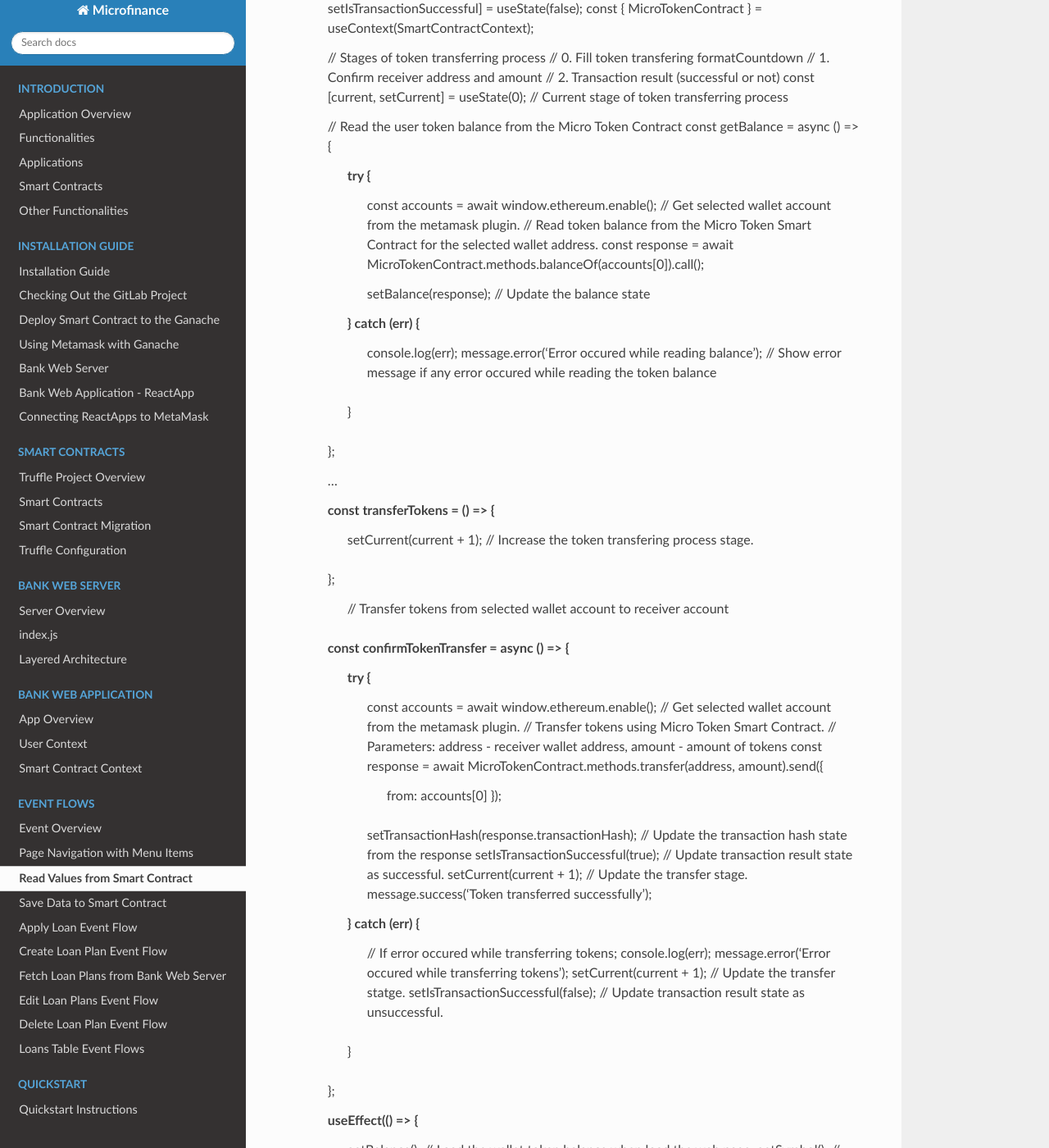
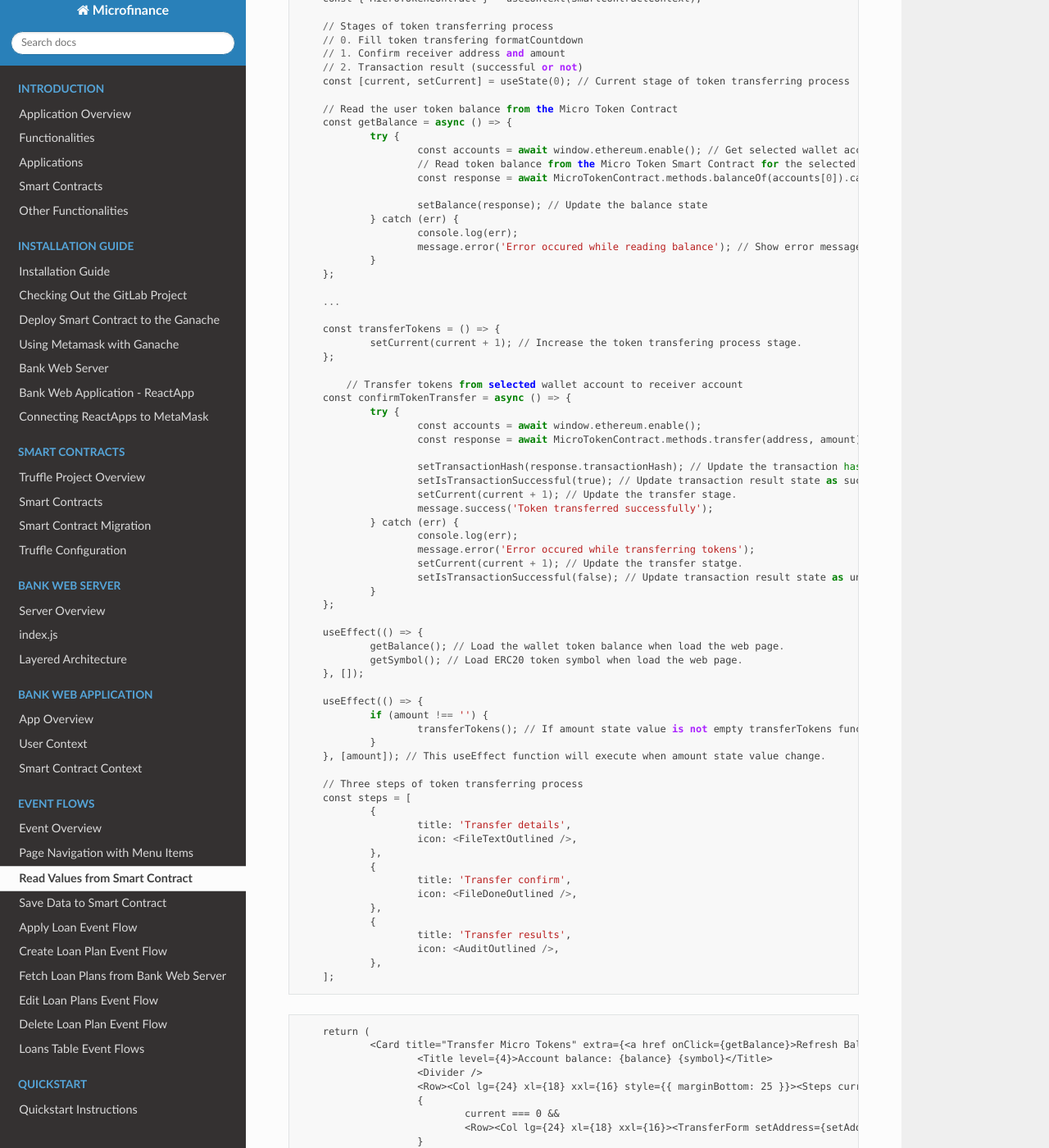
Before and after one commit to NivedithaKarthikeyan/LandregistryApp, a Sphinx documentation site: the page built from docs/source/eventFlow/readFromSmartContract.rst, in a window 1280 px wide and 1400 px high, scrolled down 1634 px. Shown: the whole window at 82% size. Built offline with Sphinx 7.4.7 and the Read the Docs theme 2.0.0, drawn with Linux system fonts in a browser that asks for light colours; some of the changed text lies outside the part shown.

Commit message:
Update docs/source/eventFlow/readFromSmartContract.rst

```diff
--- a/docs/source/eventFlow/readFromSmartContract.rst
+++ b/docs/source/eventFlow/readFromSmartContract.rst
@@ -52,6 +52,7 @@ In Next.js, this means directing to the ``pages/common/transfer.js`` file.
     const { Step } = Steps;
 
 ::
+
     function TransferController() {
     	const [balance, setBalance] = useState('0');
     	const [symbol, setSymbol] = useState('');
@@ -90,18 +91,14 @@ In Next.js, this means directing to the ``pages/common/transfer.js`` file.
 	    // Transfer tokens from selected wallet account to receiver account
     	const confirmTokenTransfer = async () => {
     		try {
-    			const accounts = await window.ethereum.enable(); // Get selected wallet account from the metamask plugin.
-    			// Transfer tokens using Micro Token Smart Contract.
-    			// Parameters: address - receiver wallet address, amount - amount of tokens
-    			const response = await MicroTokenContract.methods.transfer(address, amount).send({
-    				from: accounts[0] });
+    			const accounts = await window.ethereum.enable();
+    			const response = await MicroTokenContract.methods.transfer(address, amount).send({from: accounts[0] });
 
     			setTransactionHash(response.transactionHash); // Update the transaction hash state from the response
     			setIsTransactionSuccessful(true); // Update transaction result state as successful.
     			setCurrent(current + 1); // Update the transfer stage.
     			message.success('Token transferred successfully');
     		} catch (err) {
-    			// If error occured while transferring tokens;
     			console.log(err);
     			message.error('Error occured while transferring tokens');
     			setCurrent(current + 1); // Update the transfer statge.
@@ -137,6 +134,7 @@ In Next.js, this means directing to the ``pages/common/transfer.js`` file.
     	];
 
 ::
+
     	return (
     		<Card title="Transfer Micro Tokens" extra={<a href onClick={getBalance}>Refresh Balance</a>}>
     			<Title level={4}>Account balance: {balance} {symbol}</Title>
```
